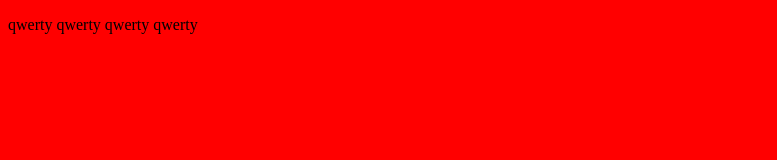
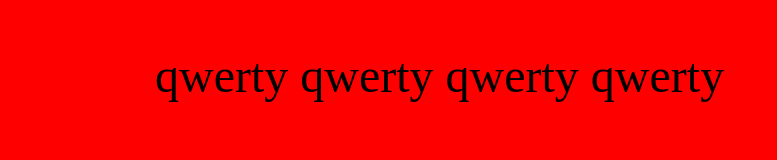
Before and after one commit to Omfis/site, a plain HTML site: page index.html in a window 1280 px wide. Shown: the whole page, without its empty margins (0-777 px from the left). Drawn offline with Linux system fonts and the light colour scheme.

Commit message:
Last update

```diff
--- a/css/style.css
+++ b/css/style.css
@@ -1,9 +1,15 @@
 body{
 	background: red;
+	font-size: 20;
+	margin: 0 auto;
+	width: 970px;
 }
 h1{
-	font-size:60px;
+	font-size: 60px;
 }
-body{
-	font-size:20;
+p{
+	font-size: 48px;
 }
+div{
+	font-size: 128px;
+}
```
